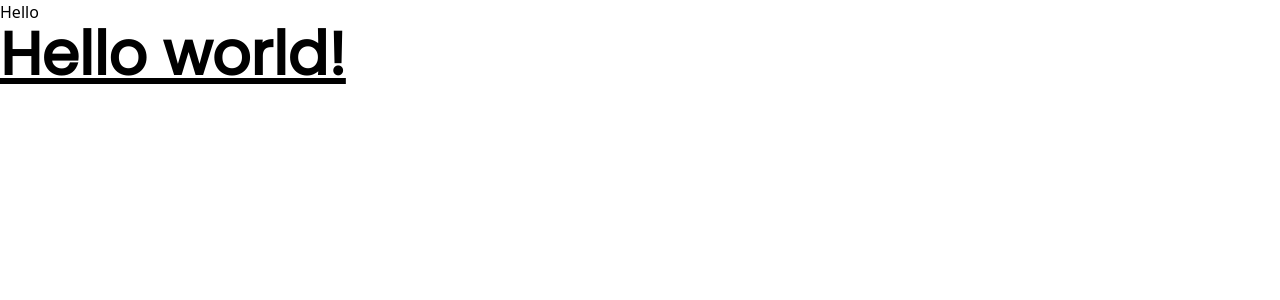
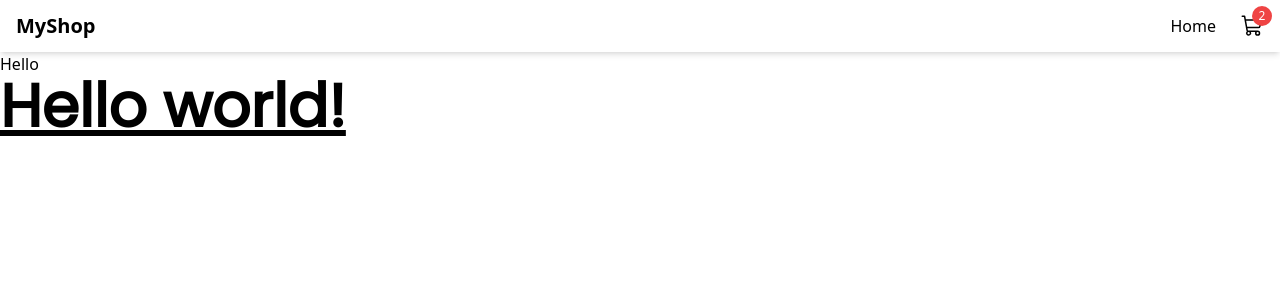
Before and after one commit to mdrubelhossain-me/Qtec-task, a React (Vite) app: page / in a window 1280 px wide. Shown: the top 300 px of the page. Built offline with nearby package versions, Linux system fonts and the light colour scheme.

Commit message:
nav added

```diff
--- a/package.json
+++ b/package.json
@@ -12,7 +12,8 @@
   "dependencies": {
     "@phosphor-icons/react": "^2.1.10",
     "react": "^19.1.0",
-    "react-dom": "^19.1.0"
+    "react-dom": "^19.1.0",
+    "react-router-dom": "^7.6.3"
   },
   "devDependencies": {
     "@eslint/js": "^9.29.0",
--- a/src/App.jsx
+++ b/src/App.jsx
@@ -1,8 +1,10 @@
 import React from "react";
+import Navbar from './components/Navbar';
 
 const App = () => {
   return (
     <div>
+      <Navbar/>
       <h2>Hello</h2>
       <h1 className="text-6xl font-bold font-primary underline">
         Hello world!
--- a/src/components/Navbar.jsx
+++ b/src/components/Navbar.jsx
@@ -0,0 +1,53 @@
+import React, { useState } from 'react';
+import { List, X, ShoppingCart } from "@phosphor-icons/react";
+
+const Navbar = () => {
+  const [menuOpen, setMenuOpen] = useState(false);
+
+  const toggleMenu = () => setMenuOpen(!menuOpen);
+
+  return (
+    <nav className="bg-white shadow-md px-4 py-3 flex items-center justify-between">
+      {/* Left Section */}
+      <div className="flex items-center gap-3">
+        {/* Mobile Hamburger */}
+        <div className="md:hidden cursor-pointer" onClick={toggleMenu}>
+          {menuOpen ? <X size={28} /> : <List size={28} />}
+        </div>
+
+        {/* Logo */}
+        <h1 className="text-xl font-bold">MyShop</h1>
+      </div>
+
+      {/* Desktop Menu */}
+      <ul className="hidden md:flex items-center gap-6 font-medium">
+        <li>
+          <a href="#" className="hover:text-blue-600 transition">Home</a>
+        </li>
+        <li className="relative cursor-pointer">
+          <ShoppingCart size={24} />
+          <span className="absolute -top-2 -right-2 bg-red-500 text-white text-xs w-5 h-5 flex items-center justify-center rounded-full">
+            2
+          </span>
+        </li>
+      </ul>
+
+      {/* Mobile Cart Icon */}
+      <div className="md:hidden relative">
+        <ShoppingCart size={24} />
+        <span className="absolute -top-2 -right-2 bg-red-500 text-white text-xs w-5 h-5 flex items-center justify-center rounded-full">
+          2
+        </span>
+      </div>
+
+      {/* Mobile Menu */}
+      {menuOpen && (
+        <div className="absolute top-14 left-0 w-full bg-white shadow-md flex flex-col items-start px-6 py-4 gap-4 md:hidden z-50">
+          <a href="#" className="hover:text-blue-600 transition">Home</a>
+        </div>
+      )}
+    </nav>
+  );
+};
+
+export default Navbar;
```
Also changed, not shown: 1 other file (tests, documents, lock files or other folders).
